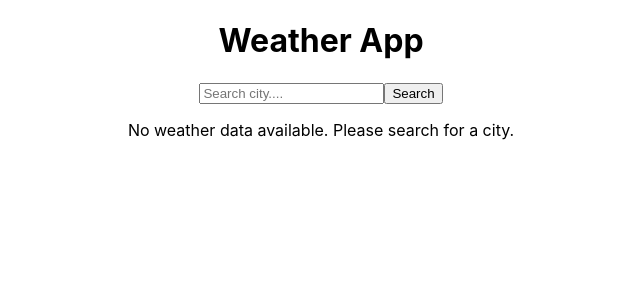
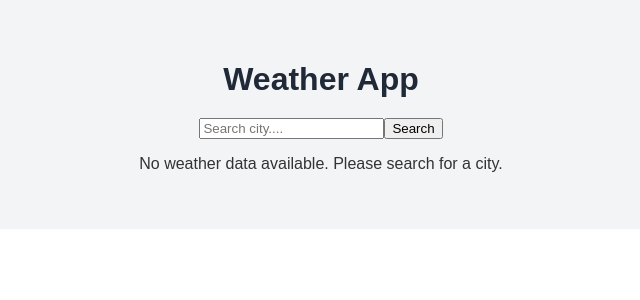
Before and after one commit to brianpagsolingan/101490258_comp3123_labtest2, a React (Create React App) app in the folder 101490258_comp3123_labtest2/: page / in a window 1280 px wide. Shown: the top 300 px of the page, without its empty margins (319-959 px from the left). Built offline with nearby package versions, Linux system fonts and the light colour scheme.

Commit message:
styling start

```diff
--- a/101490258_comp3123_labtest2/src/App.css
+++ b/101490258_comp3123_labtest2/src/App.css
@@ -1,38 +1,14 @@
 .App {
   text-align: center;
+  font-family: "Poppins", sans-serif;
+  background: #f3f4f6;
+  padding: 40px 20px;
+  color: #333
 }
 
-.App-logo {
-  height: 40vmin;
-  pointer-events: none;
+.App h1{
+  font-size: 32px;
+  margin-bottom: 20px;
+  font-weight: 600;
+  color: #1f2937;
 }
-
-@media (prefers-reduced-motion: no-preference) {
-  .App-logo {
-    animation: App-logo-spin infinite 20s linear;
-  }
-}
-
-.App-header {
-  background-color: #282c34;
-  min-height: 100vh;
-  display: flex;
-  flex-direction: column;
-  align-items: center;
-  justify-content: center;
-  font-size: calc(10px + 2vmin);
-  color: white;
-}
-
-.App-link {
-  color: #61dafb;
-}
-
-@keyframes App-logo-spin {
-  from {
-    transform: rotate(0deg);
-  }
-  to {
-    transform: rotate(360deg);
-  }
-}
```
